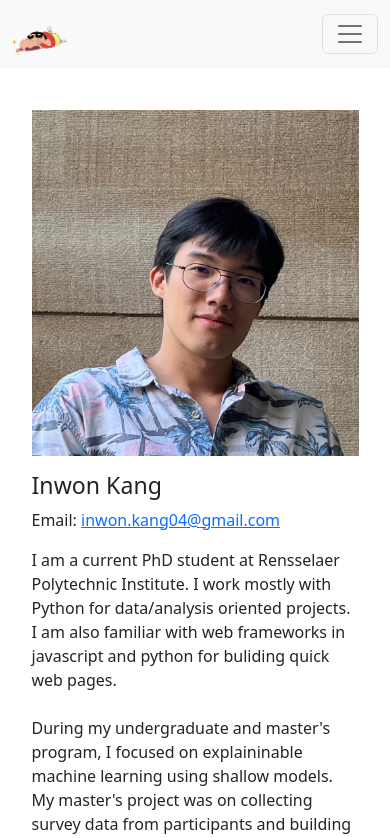
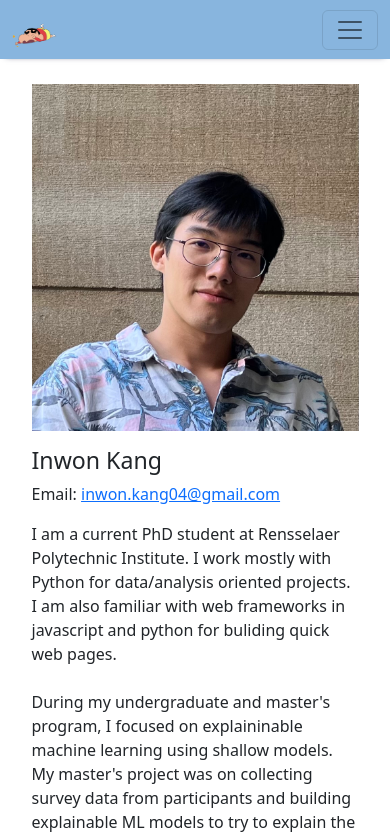
Before and after one commit to inwonakng/inwonakng.github.io, a React (Create React App) app: page /#/home in a window 390 px wide. Shown: the top 838 px of the page. Built offline with nearby package versions, Linux system fonts and the light colour scheme.

Commit message:
little shadow goes a long way

```diff
--- a/src/components/MenuBar.tsx
+++ b/src/components/MenuBar.tsx
@@ -12,15 +12,14 @@ type MenuBarProps = {
 
 const Logo = () => {
     const [isHover,setHover] = useState(false)
-
-
     return(
-        <img
-            src={isHover ? shinChanGif : shinChanStatic}
-            style={{height:'5vh'}}
-            onMouseEnter={() => setHover(!isHover)}
-            onMouseLeave={() => setHover(!isHover)}
-        />
+    <img
+        className="logo"
+        src={isHover ? shinChanGif : shinChanStatic}
+        // style={{height:'100%'}}
+        onMouseEnter={() => setHover(!isHover)}
+        onMouseLeave={() => setHover(!isHover)}
+    />
     )
 }
 
@@ -29,7 +28,7 @@ const Logo = () => {
 const MenuBar = ({routes}:MenuBarProps) => {
     return(
     <div className='menubar'>
-        <Navbar bg="light" expand="lg">
+        <Navbar expand="lg" style={{height:'100%'}}>
             <Container fluid>
                 <Navbar.Brand href="#/home"><Logo/></Navbar.Brand>
                 <Navbar.Toggle aria-controls="basic-navbar-nav" />
@@ -37,27 +36,15 @@ const MenuBar = ({routes}:MenuBarProps) => {
                     <Nav className="me-auto">
                     {
                         routes.map((prop,key) =>
-                        <Nav.Link href={'#'+prop.path} key={key}>{prop.name}</Nav.Link>
+                        <Nav.Link href={'#'+prop.path} key={key} style={{fontSize:'20px'}}>{prop.name}</Nav.Link>
                         )
                     }
-                    {/* <NavDropdown title="Dropdown" id="basic-nav-dropdown">
-                        <NavDropdown.Item href="#action/3.1">Action</NavDropdown.Item>
-                        <NavDropdown.Item href="#action/3.2">
-                        Another action
-                        </NavDropdown.Item>
-                        <NavDropdown.Item href="#action/3.3">Something</NavDropdown.Item>
-                        <NavDropdown.Divider />
-                        <NavDropdown.Item href="#action/3.4">
-                        Separated link
-                        </NavDropdown.Item>
-                    </NavDropdown> */}
                     </Nav>
                 </Navbar.Collapse>
             </Container>
         </Navbar>
     </div>
     )
-
 }
 
 
--- a/src/pages/Projects.tsx
+++ b/src/pages/Projects.tsx
@@ -2,6 +2,19 @@ const Projects = () =>
 <div className='projects'>
     <h3>Projects</h3>
     <br/>
+
+
+    <ul>
+        <li>
+        <h5>Clean My Web (WIP)</h5>
+    Class project for AI and Blockchain. Developed a chrome extension that can inserts html into google search results and filters "spam" results.
+    Uses blockchain (currently Goerli testnet) to store user labeled data to update the shared model.
+        <br/>
+        <a href='https://github.com/AI-and-Blockchain/F22_Web_Spam_Cleanup' target='_blank' rel="noreferrer">
+            Github Link
+        </a>
+        </li>
+    </ul>
     <ul>
         <li>
         <h5>Understanding Perception of Gerrymandering</h5>
--- a/src/style.css
+++ b/src/style.css
@@ -1,26 +1,47 @@
 .menubar{
-    height:10vh;
+    height:6vh;
+    background-color: #88b5de;
+    box-shadow: 0px 3px 6px -6px rgb(41, 40, 73);
+}
+
+#basic-navbar-nav.show{
+    background-color: #b1c8dd;
+    padding: 1vh 5vw;
+    border-radius: 5px;
 }
 
 .main-body {
     margin: 3vh 20vw;
     margin-bottom:0vh;
-    min-height:77vh;
+    min-height:85vh;
 }
 
 .footer {
     padding: 0vh 40vw;
-    height:10vh;
+    height:6vh;
 }
 
 li{
     font-size:large;
 }
 
+.logo{
+    height: 5vh;
+}
+
+/* for generic mobile devices */
 @media (max-width: 1000px){
     .main-body {
         margin: 3vh 5vw;
         margin-bottom:0vh;
-        /* min-height:77vh; */
+        min-height:83vh;
+    }
+
+    .logo{
+        height: 4vh;
+    }
+    .menubar{
+        height:7vh;
+        /* background-color: #8abbde; */
     }
 }
```
